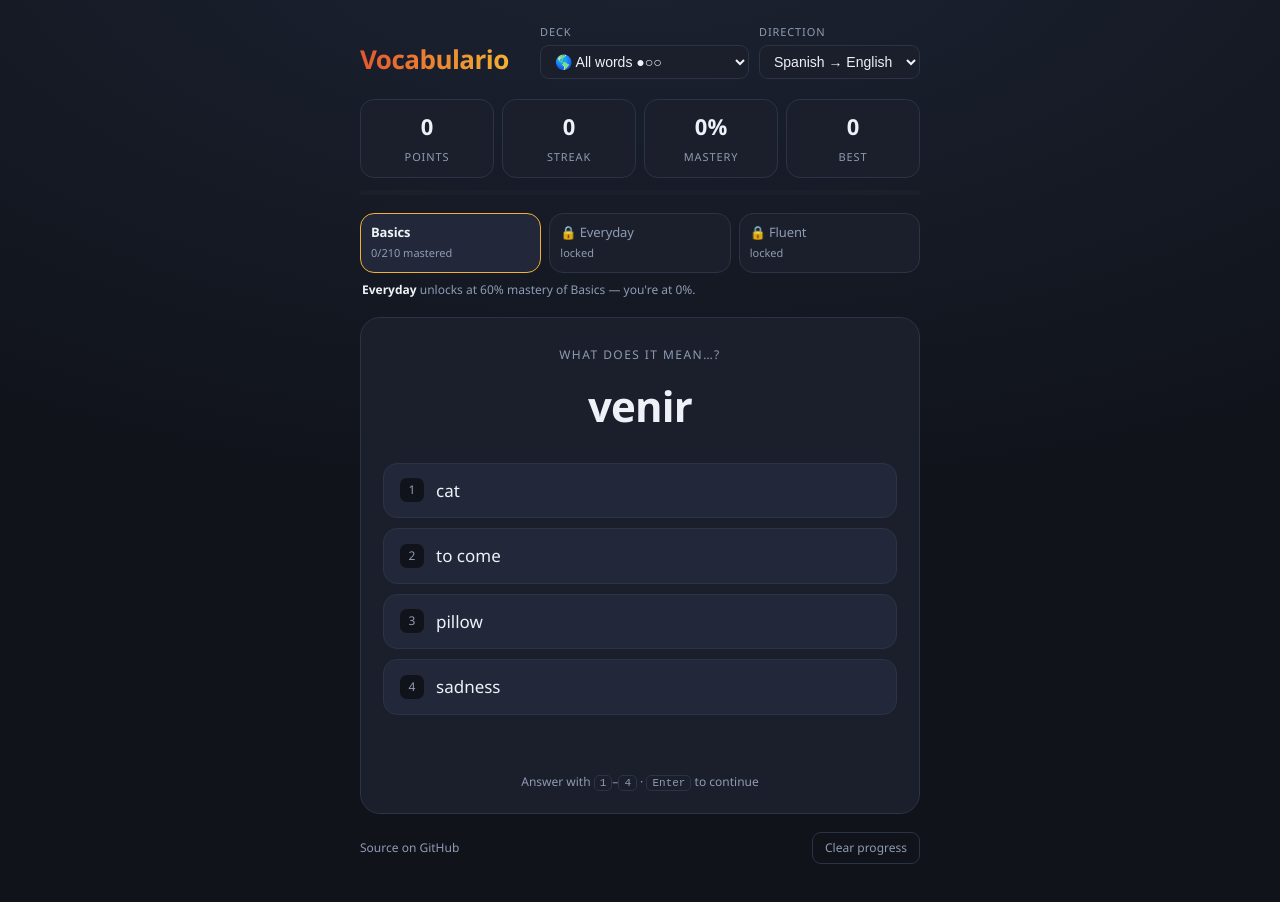
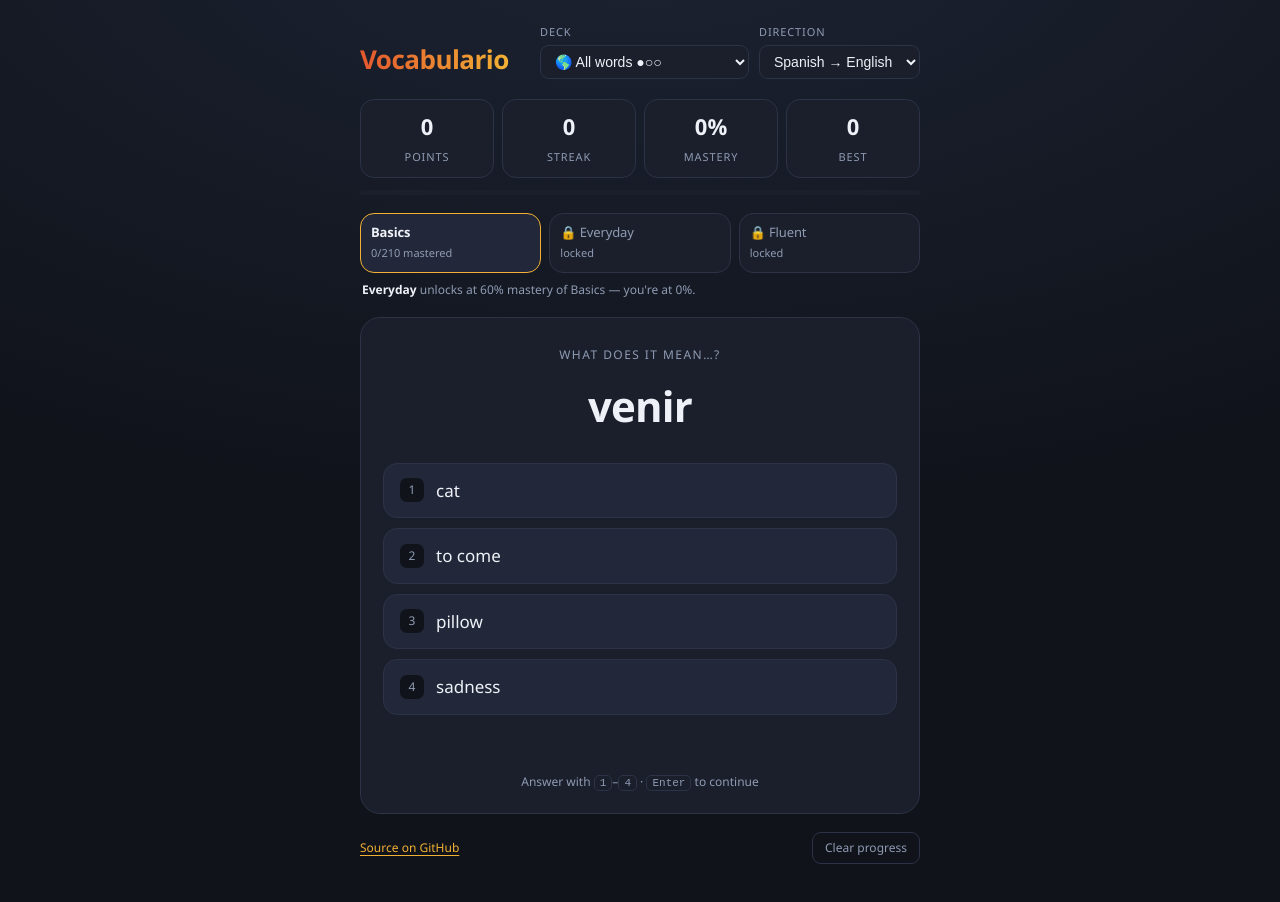
Before and after one commit to ryan-mapa/vocabulario, a website with bundled scripts: page index.html in a window 1280 px wide. Built offline with nearby package versions, Linux system fonts and the light colour scheme.

Commit message:
Make the source link read as a link
It was muted grey with no underline, only picking up colour on hover -- which
tells a mouse user nothing until they happen to pass over it, and a touch user
nothing at all. It now carries the gold accent and a persistent underline,
offset 3px so the descenders in "Source on GitHub" stay legible through it.
Hover brightens the colour and thickens the rule rather than introducing it.

Co-Authored-By: Claude Opus 5 <noreply@anthropic.com>
Claude-Session: https://claude.ai/code/session_01UuSSRKqwZmr6LXCnH5oMw8

```diff
--- a/style.css
+++ b/style.css
@@ -217,8 +217,14 @@ select {
 /* Lives at the foot of the question card, where the keys it names are in use. */
 .hint { margin: 18px 0 0; font-size: 12px; color: var(--muted); }
 
-.source-link { font-size: 12px; color: var(--muted); text-decoration: none; }
-.source-link:hover { color: var(--oro); text-decoration: underline; }
+.source-link {
+  font-size: 12px;
+  color: var(--oro);
+  text-decoration: underline;
+  text-underline-offset: 3px;
+  text-decoration-thickness: 1px;
+}
+.source-link:hover { color: #f5c95e; text-decoration-thickness: 2px; }
 kbd { background: var(--panel); border: 1px solid var(--line); border-radius: 5px; padding: 1px 5px; font-size: 11px; }
 
 /* Clearing progress is irreversible and there is no backup, so it asks first
```
